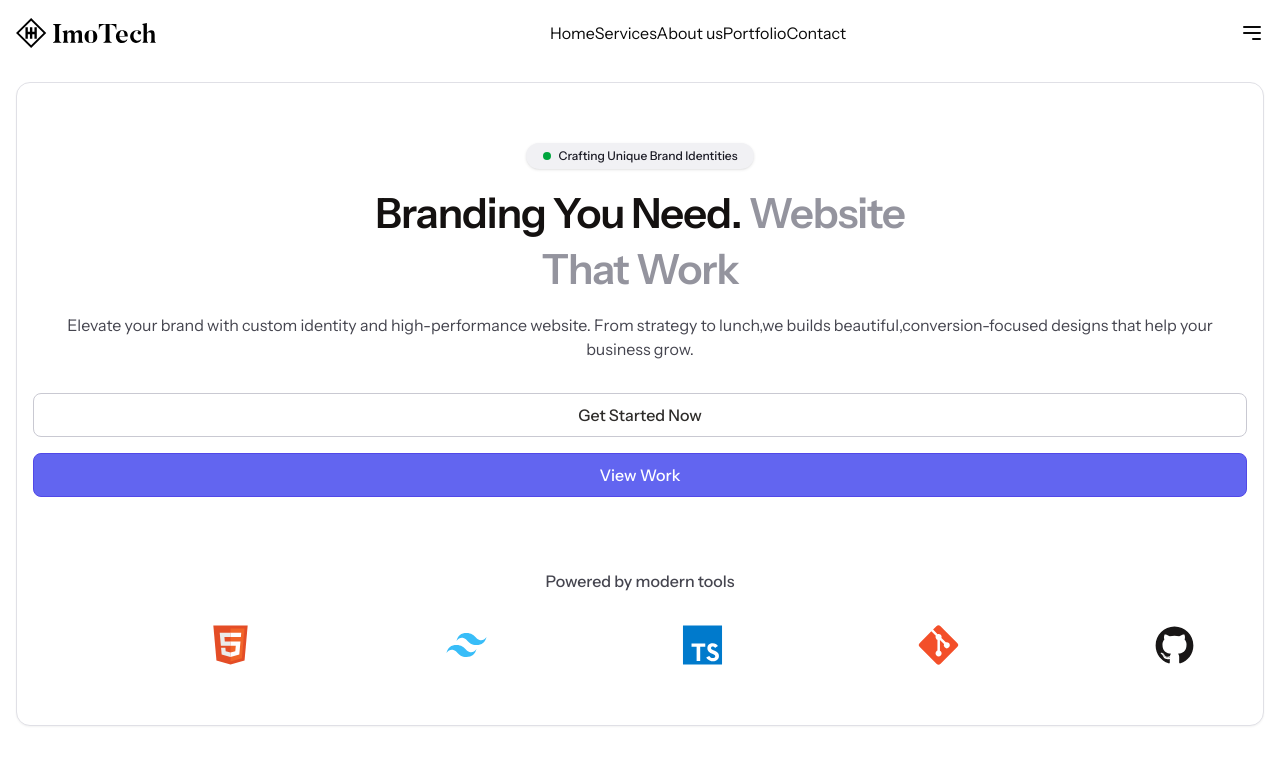
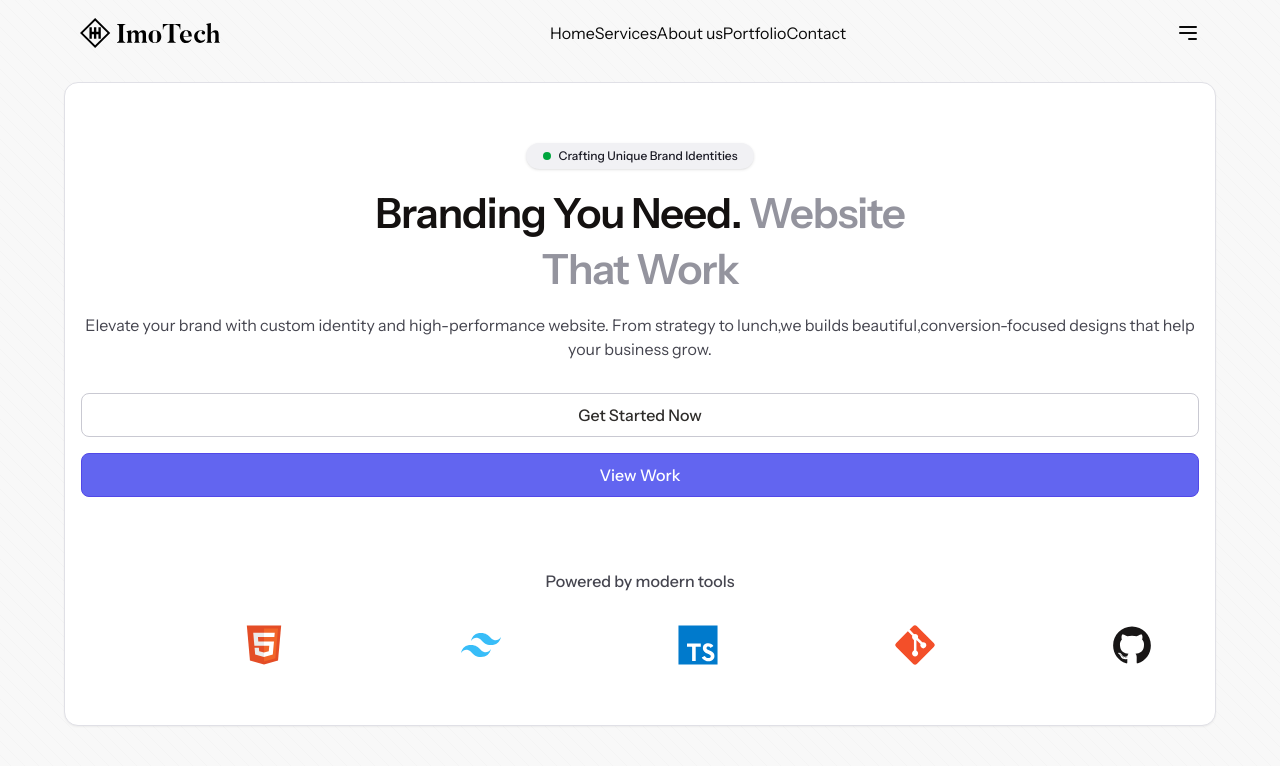
Before and after one commit to Imoyemi-1/imoyemi-portfolio-nextjs, a Next.js app: page / in a window 1280 px wide. Shown: the top 766 px of the page. Built offline with nearby package versions, Linux system fonts and the light colour scheme.

Commit message:
feat: added background pattern

```diff
--- a/app/components/Hero.tsx
+++ b/app/components/Hero.tsx
@@ -4,7 +4,7 @@ import LogoSlider from './LogoSlider';
 
 const Hero = () => {
   return (
-    <section className='flex flex-col bg-white shadow-[0_1px_2px_#090d030d] m-4 px-4 py-15 rounded-xl border border-[rgb(224,224,230)] item-center gap-18 h-fit'>
+    <section className='flex flex-col bg-white shadow-[0_1px_2px_#090d030d] m-4 px-4 py-15 rounded-xl border border-[rgb(224,224,230)] item-center gap-18 h-fit max-w-[1152px] lg:mx-auto'>
       <div className='flex flex-col gap-8'>
         <div className='flex flex-col gap-4 items-center'>
           <Badge className='backdrop-blur-3xl shadow bg-[#f1f1f4] rounded-3xl px-4 py-1 flex items-center gap-2 text-[rgb(27,27,37)]'>
--- a/app/components/LogoSlider.tsx
+++ b/app/components/LogoSlider.tsx
@@ -128,8 +128,8 @@ export default function App() {
       >
         <g fill='#181616'>
           <path
-            fill-rule='evenodd'
-            clip-rule='evenodd'
+            fillRule='evenodd'
+            clipRule='evenodd'
             d='M64 5.103c-33.347 0-60.388 27.035-60.388 60.388 0 26.682 17.303 49.317 41.297 57.303 3.017.56 4.125-1.31 4.125-2.905 0-1.44-.056-6.197-.082-11.243-16.8 3.653-20.345-7.125-20.345-7.125-2.747-6.98-6.705-8.836-6.705-8.836-5.48-3.748.413-3.67.413-3.67 6.063.425 9.257 6.223 9.257 6.223 5.386 9.23 14.127 6.562 17.573 5.02.542-3.903 2.107-6.568 3.834-8.076-13.413-1.525-27.514-6.704-27.514-29.843 0-6.593 2.36-11.98 6.223-16.21-.628-1.52-2.695-7.662.584-15.98 0 0 5.07-1.623 16.61 6.19C53.7 35 58.867 34.327 64 34.304c5.13.023 10.3.694 15.127 2.033 11.526-7.813 16.59-6.19 16.59-6.19 3.287 8.317 1.22 14.46.593 15.98 3.872 4.23 6.215 9.617 6.215 16.21 0 23.194-14.127 28.3-27.574 29.796 2.167 1.874 4.097 5.55 4.097 11.183 0 8.08-.07 14.583-.07 16.572 0 1.607 1.088 3.49 4.148 2.897 23.98-7.994 41.263-30.622 41.263-57.294C124.388 32.14 97.35 5.104 64 5.104z'
           />
           <path d='M26.484 91.806c-.133.3-.605.39-1.035.185-.44-.196-.685-.605-.543-.906.13-.31.603-.395 1.04-.188.44.197.69.61.537.91zm2.446 2.729c-.287.267-.85.143-1.232-.28-.396-.42-.47-.983-.177-1.254.298-.266.844-.14 1.24.28.394.426.472.984.17 1.255zM31.312 98.012c-.37.258-.976.017-1.35-.52-.37-.538-.37-1.183.01-1.44.373-.258.97-.025 1.35.507.368.545.368 1.19-.01 1.452zm3.261 3.361c-.33.365-1.036.267-1.552-.23-.527-.487-.674-1.18-.343-1.544.336-.366 1.045-.264 1.564.23.527.486.686 1.18.333 1.543zm4.5 1.951c-.147.473-.825.688-1.51.486-.683-.207-1.13-.76-.99-1.238.14-.477.823-.7 1.512-.485.683.206 1.13.756.988 1.237zm4.943.361c.017.498-.563.91-1.28.92-.723.017-1.308-.387-1.315-.877 0-.503.568-.91 1.29-.924.717-.013 1.306.387 1.306.88zm4.598-.782c.086.485-.413.984-1.126 1.117-.7.13-1.35-.172-1.44-.653-.086-.498.422-.997 1.122-1.126.714-.123 1.354.17 1.444.663zm0 0' />
@@ -180,8 +180,8 @@ export default function App() {
             gradientTransform='translate(0 .937) scale(.3122)'
             gradientUnits='userSpaceOnUse'
           >
-            <stop offset='0' stop-color='#41d1ff' />
-            <stop offset='1' stop-color='#bd34fe' />
+            <stop offset='0' stopColor='#41d1ff' />
+            <stop offset='1' stopColor='#bd34fe' />
           </linearGradient>
           <linearGradient
             id='b'
@@ -192,9 +192,9 @@ export default function App() {
             gradientTransform='translate(0 .937) scale(.3122)'
             gradientUnits='userSpaceOnUse'
           >
-            <stop offset='0' stop-color='#ffea83' />
-            <stop offset='.083' stop-color='#ffdd35' />
-            <stop offset='1' stop-color='#ffa800' />
+            <stop offset='0' stopColor='#ffea83' />
+            <stop offset='.083' stopColor='#ffdd35' />
+            <stop offset='1' stopColor='#ffa800' />
           </linearGradient>
         </defs>
         <path
--- a/app/globals.css
+++ b/app/globals.css
@@ -46,6 +46,17 @@
 
 body {
   font-family: var(---font-instrumentSans), Arial, Helvetica, sans-serif;
+
+  background-color: rgba(247, 247, 247, 0.8); /* Fallback white */
+  background-image: repeating-linear-gradient(
+    45deg,
+    /* Angle for / slant */ #f5f5f5 0px,
+    /* Light gray start */ #f3f3f3 1px,
+    /* Thin gray line (adjust width here) */ transparent 1px,
+    /* End of line, start of white space */ transparent 10px
+      /* Spacing between lines (adjust for density) */
+  );
+  background-size: 28px 28px; /* Controls pattern repeat size; sqrt(2)*spacing for diagonals */
 }
 
 html {
--- a/app/page.tsx
+++ b/app/page.tsx
@@ -7,7 +7,7 @@ import Hero from './components/Hero';
 export default function Home() {
   return (
     <div className='font-instrument'>
-      <header className='px-4 py-4.5 flex items-center justify-between'>
+      <header className='px-4 py-4.5 flex items-center justify-between max-w-[1152px] mx-auto'>
         <Link href={'/'}>
           <Image
             className='w-full max-w-35'
```
